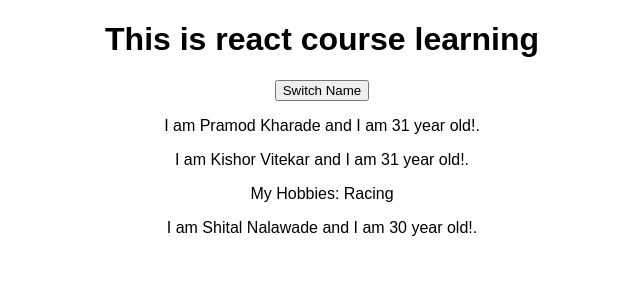
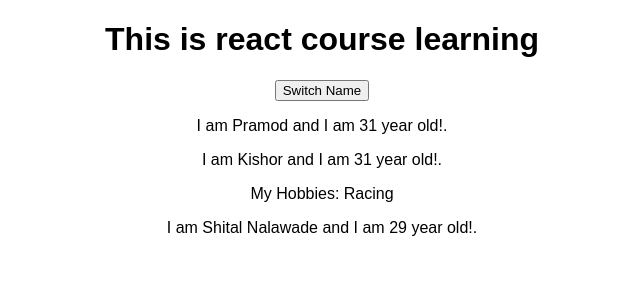
Before and after one commit to pramodkharade/REACTJS-Learning, a React (Create React App) app: page / in a window 1280 px wide. Shown: the top 300 px of the page, without its empty margins (318-958 px from the left). Built offline with nearby package versions, Linux system fonts and the light colour scheme.

Commit message:
manipulating state

```diff
--- a/src/App.js
+++ b/src/App.js
@@ -5,13 +5,20 @@ import './App.css';
 class App extends Component {
   state = {
       person:[
+        {name:'Pramod', age:31},
+        {name:'Kishor ', age:31},
+        {name:'Shital Nalawade', age:29},
+      ]
+  };
+  switchHandler = () =>{
+    console.log('Switchhander is calling!!!');
+    this.setState({
+      person:[
         {name:'Pramod Kharade', age:31},
         {name:'Kishor Vitekar', age:31},
         {name:'Shital Nalawade', age:30},
       ]
-  };
-  switchHandler = () =>{
-    console.log('Switchhander is calling!!!');
+    });
   };
   render() {
     return (
```
